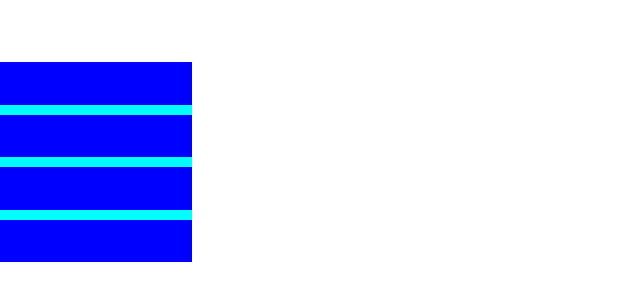
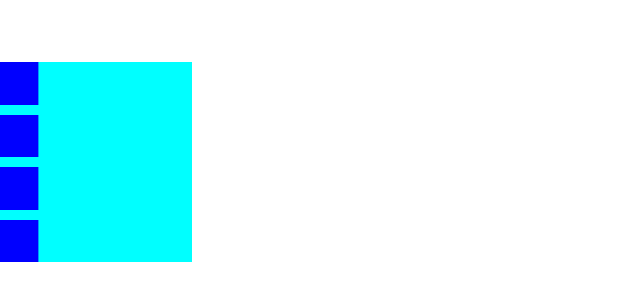
Before and after one commit to mahardhikaa/TUTORIAL, a plain HTML site: page Hide_Bar/index.html in a window 1280 px wide. Shown: the part 138-438 px from the top of the page, without its empty margins (0-640 px from the left). Drawn offline with Linux system fonts and the light colour scheme.

Commit message:
Membuat animasi gesernya

```diff
--- a/Hide_Bar/style.css
+++ b/Hide_Bar/style.css
@@ -15,4 +15,9 @@ body{
     height: 42.5px;
     margin-bottom: 10px;
     background-color: blue;
+    transform: translateX(-80%);
 }
+
+.kotak:hover{
+    transform: translateX(0);
+}
```
